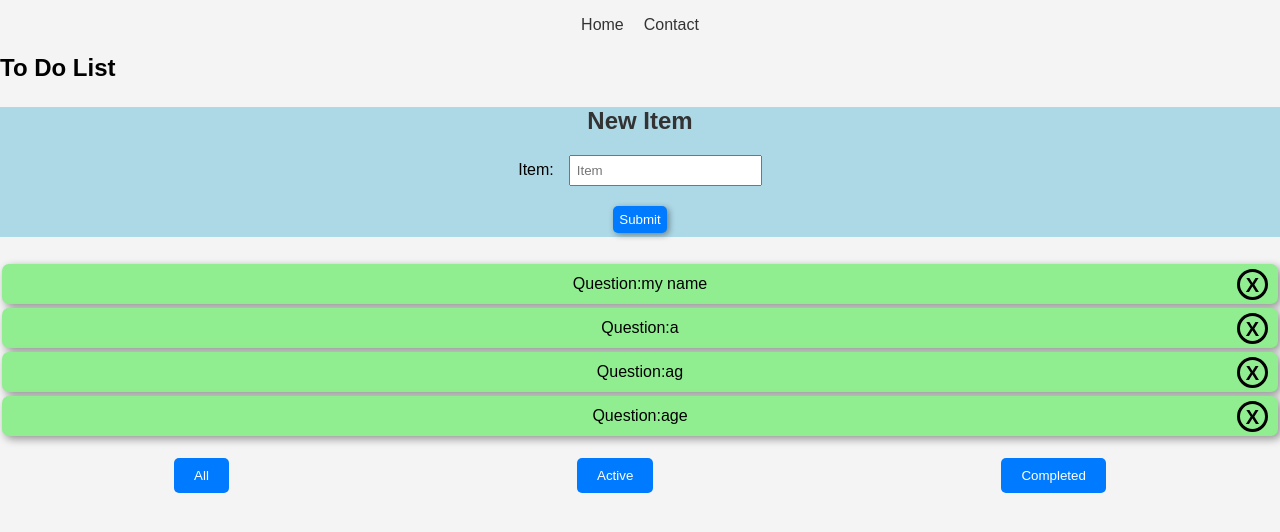
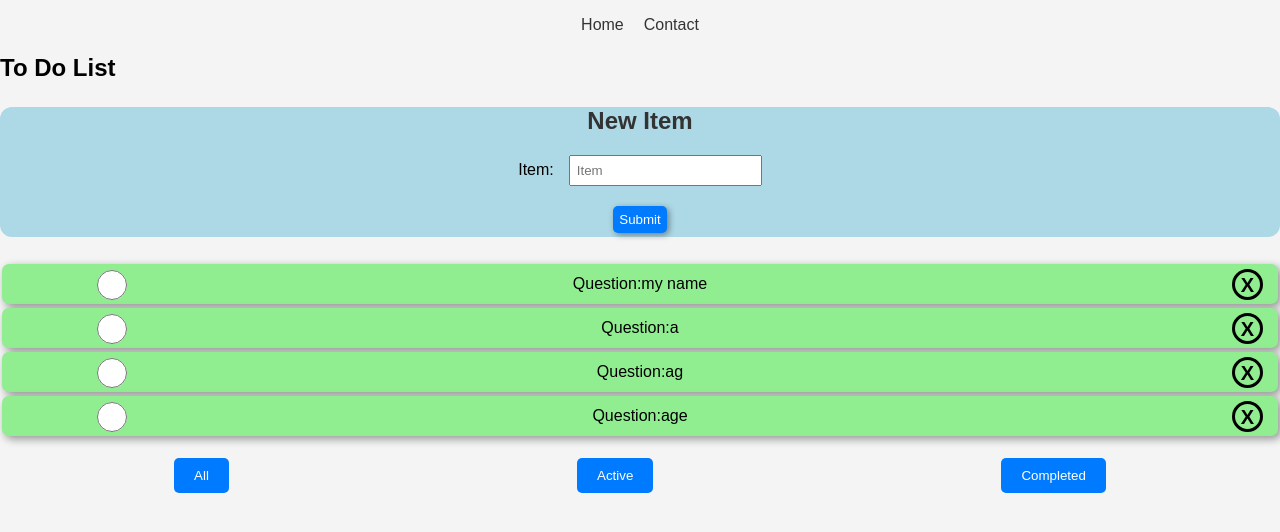
Before and after one commit to mwhitlow83/assignment_3, a React (Create React App) app: page / in a window 1280 px wide. Shown: the top 532 px of the page. Built offline with nearby package versions, Linux system fonts and the light colour scheme.

Commit message:
add radio

```diff
--- a/src/wildcard/components/ActionForm/ActionForm.css
+++ b/src/wildcard/components/ActionForm/ActionForm.css
@@ -1,4 +1,5 @@
 .action-form form{
     display: flex;
     flex-wrap: wrap;
+    cursor: pointer;
 }
--- a/src/wildcard/components/WordCard.css
+++ b/src/wildcard/components/WordCard.css
@@ -22,7 +22,7 @@ font-size: 20px;
 border: 3px solid black;
 border-radius: 50%;
 position: absolute;
-right: 10px;
+right: 15px;
 top: 5px;
 width: 25px;
 height: 25px;
@@ -33,3 +33,16 @@ text-align: center;
 .delete-card:hover{
     background-color: lightgreen;
 }
+
+.radio{
+
+    position: absolute;
+    right: 90%;
+    top: 3px;
+    width: 30px;
+    height: 30px;
+
+    text-align: center;
+
+
+  }
--- a/src/wildcard/components/WordCard.jsx
+++ b/src/wildcard/components/WordCard.jsx
@@ -6,6 +6,18 @@ export default function WordCard({front, back, deleteWord}){
 
     const cardContent = isFront ?  <p className="card-front">Question:{front}</p> :
     <p className="card-back">Answer:{back}</p>;
+
+    const [
+        selectedValue,
+        setSelectedValue,
+    ] = useState("Radio");
+
+    const handleRadioChange = (
+        value
+    ) => {
+        setSelectedValue(value);
+    };
+
 
     const handleflip = () => {
     setFront(!isFront);
@@ -19,6 +31,11 @@ export default function WordCard({front, back, deleteWord}){
 
     return (
         <div className="word-card" onClick={handleflip}>
+          <input className="radio" type="radio"
+              // Value={radio}
+                //checked={true}
+              //  onChange={}
+          />
            <span className="delete-card" onClick={handleDelete}>X</span>
             {cardContent}
         </div>
--- a/src/wildcard/components/WordForm/WordForm.css
+++ b/src/wildcard/components/WordForm/WordForm.css
@@ -1,10 +1,11 @@
 .card-form{
 width: 100%;
 height: 130px;
+border-radius: 12px;
 background-color: lightblue;
 margin: 25px auto;
 text-align: center;
-padding-top: 10px 0;
+padding-top: 15px 0;
 }
 
 .card-form input{
```
